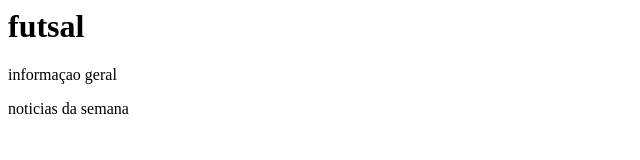
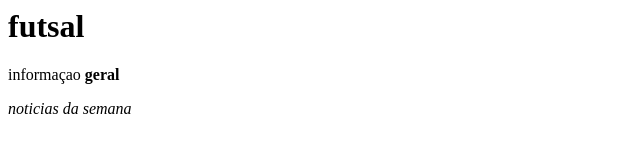
Before and after one commit to valdeiraraujo/Pensamento-Computacional, a plain HTML site: page index.html in a window 1280 px wide. Shown: the full height of the page, 0-640 px from the left. Drawn offline with Linux system fonts and the light colour scheme.

Commit message:
formatacao

```diff
--- a/index.html
+++ b/index.html
@@ -1,3 +1,3 @@
 <h1>futsal</h1>
-<p>informaçao geral</p>
-<p>noticias da semana</p>
+<p>informaçao <strong>geral</strong></p>
+<p><em>noticias da semana</em></p>
```
